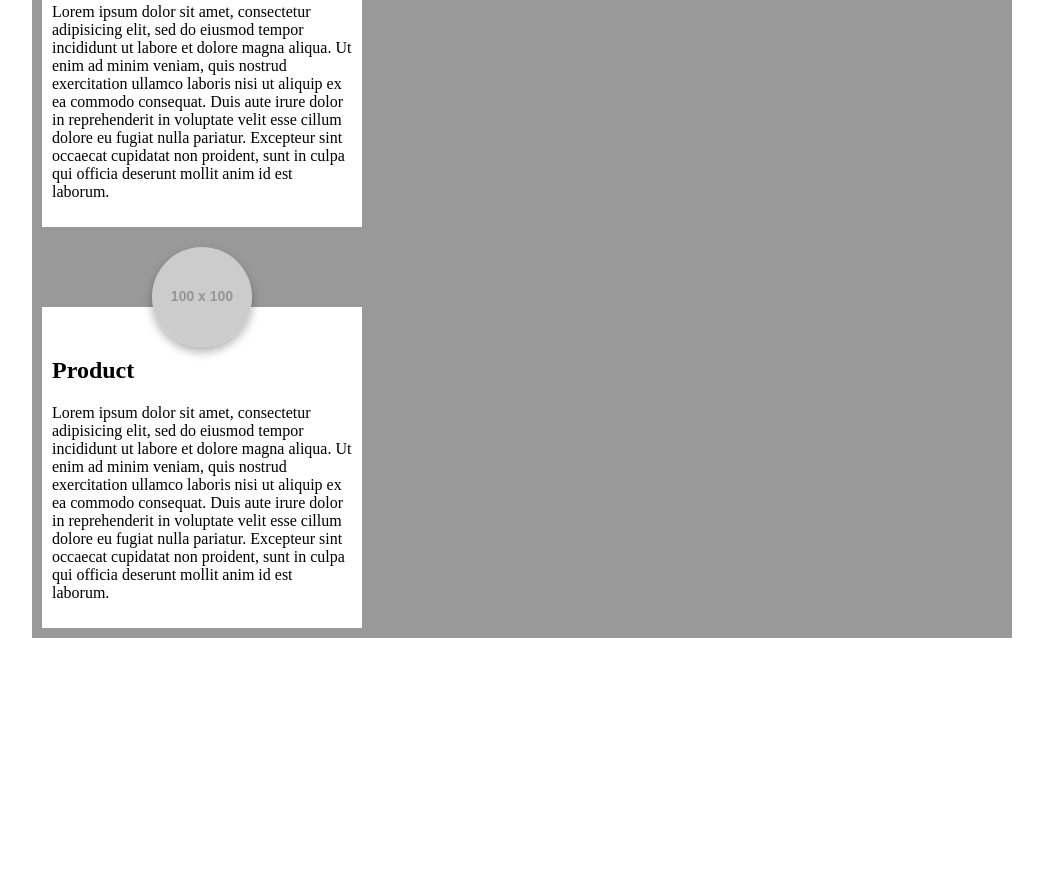
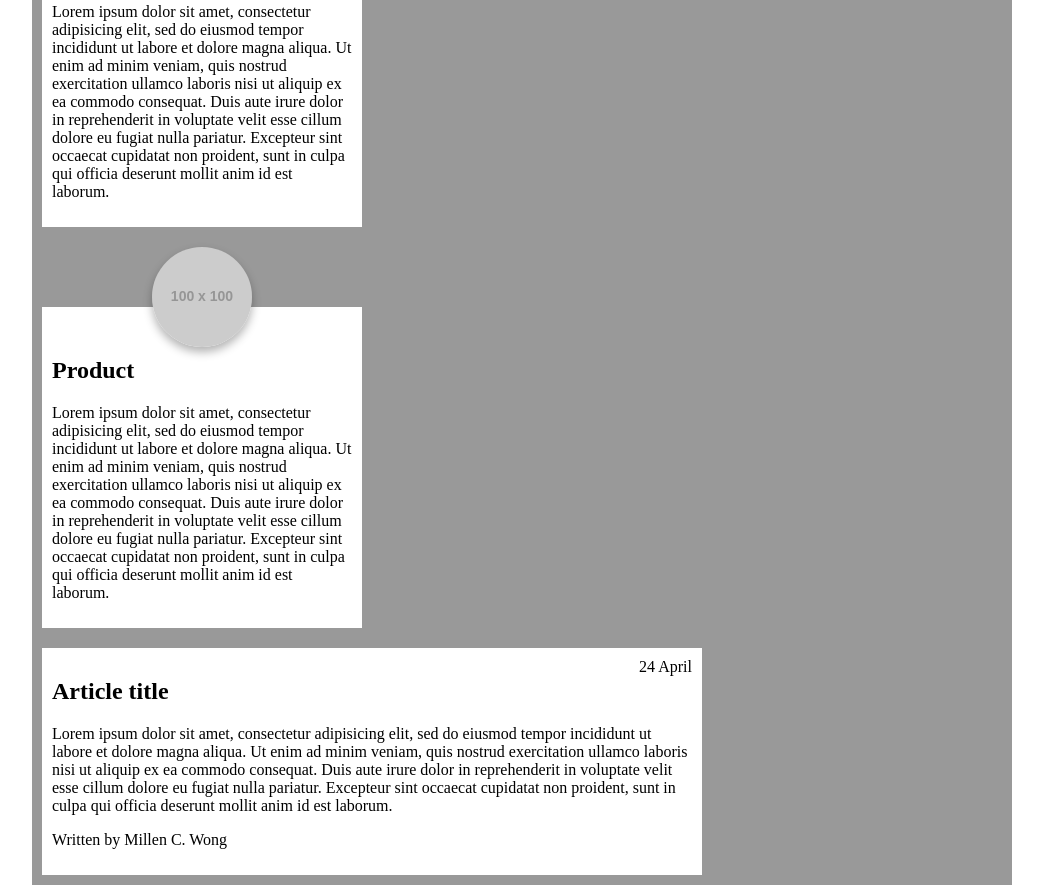
Before and after one commit to Millen-yoobee/fixednav, a plain HTML site: page index.html in a window 1280 px wide. Shown: the part 1313-2206 px from the top of the page, without its empty margins (118-1161 px from the left). Before the commit the page ends 1959 px from the top, so only its background shows below. Drawn offline with Linux system fonts and the light colour scheme; placeholder pictures from the web are drawn by us.

Commit message:
Add article with time

```diff
--- a/css/styles.css
+++ b/css/styles.css
@@ -57,3 +57,15 @@ main {
 	border-radius: 50%;    /*to make img round  */
 	box-shadow: 0 5px 10px 0 rgba(0,0,0,.3);
 }
+.post {
+	background-color: white;
+	width: 66.6666%;
+	padding: 10px;
+	margin-top: 20px;
+	position: relative;     /* so that we can use position:absolute for .post time   */
+}
+.post time {
+	position: absolute;
+	right: 10px;
+	top: 10px;
+}
--- a/index.html
+++ b/index.html
@@ -126,6 +126,27 @@
 				proident, sunt in culpa qui officia deserunt mollit anim id est laborum.
 			</p>
 		</div>
+
+		<article class="post">   <!-- added class post in case we'll have > 1 articles  -->
+
+			<header>
+			  <h1>Article title</h1>
+			  <time>24 April</time>
+			</header>
+
+			<P>
+				Lorem ipsum dolor sit amet, consectetur adipisicing elit, sed do eiusmod
+				tempor incididunt ut labore et dolore magna aliqua. Ut enim ad minim veniam,
+				quis nostrud exercitation ullamco laboris nisi ut aliquip ex ea commodo
+				consequat. Duis aute irure dolor in reprehenderit in voluptate velit esse
+				cillum dolore eu fugiat nulla pariatur. Excepteur sint occaecat cupidatat non
+				proident, sunt in culpa qui officia deserunt mollit anim id est laborum.
+			</P>
+
+			<footer>
+				<p>Written by Millen C. Wong</p>
+			</footer>
+		</article>
 	   </main>
 	</body>
 
```
